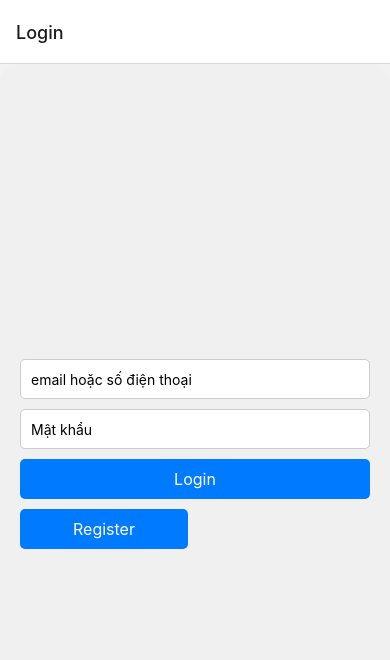
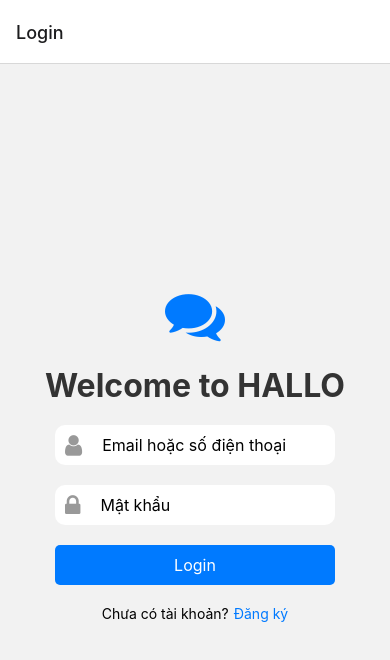
Before and after one commit to NhanTanDat/appchatmobile, a React Native app: screen /Login in a window 390 px wide. Shown: the top 660 px of the page. Built offline with nearby package versions, Linux system fonts and the light colour scheme.

Commit message:
login register

```diff
--- a/modules/Auth/Login.js
+++ b/modules/Auth/Login.js
@@ -4,7 +4,7 @@
 import { View, Text, TextInput, Button, StyleSheet, Alert, TouchableOpacity } from 'react-native';
 import { baseUrl, postRequest } from "../service";
 import AsyncStorage from '@react-native-async-storage/async-storage';
-
+import Icon from 'react-native-vector-icons/FontAwesome'; // Import thư viện icon
 export default function Login() {
   const navigation = useNavigation();
 
@@ -99,37 +99,73 @@
     checkUser();
   }
   return (
-    <View style={{ flex: 1, alignItems: 'center', justifyContent: 'center', paddingHorizontal: 20, backgroundColor: '#f0f0f0', borderRadius: 20 }}>
+//     <View style={{ flex: 1, alignItems: 'center', justifyContent: 'center', paddingHorizontal: 20, backgroundColor: '#f0f0f0', borderRadius: 20 }}>
+//   <TextInput
+//     style={{ width: '100%', height: 40, marginBottom: 10, paddingHorizontal: 10, backgroundColor: '#fff', borderRadius: 5, borderColor: '#ccc', borderWidth: 1 }}
+//     placeholder="email hoặc số điện thoại"
+//     value={username}
+//     onChangeText={setUsername}
+//   />
+//   <Text>{storedUsername}</Text>
+//   <TextInput
+//     style={{ width: '100%', height: 40, marginBottom: 10, paddingHorizontal: 10, backgroundColor: '#fff', borderRadius: 5, borderColor: '#ccc', borderWidth: 1 }}
+//     placeholder="Mật khẩu"
+//     secureTextEntry={true}
+//     value={password}
+//     onChangeText={setPassword}
+//   />
+//   {error && <Text style={{ marginVertical: 20, color: 'red', textAlign: 'center' }}>{error}</Text>}
+//   <TouchableOpacity
+//     style={{ width: '100%', height: 40, marginBottom: 10, borderRadius: 5, backgroundColor: '#007AFF', justifyContent: 'center', alignItems: 'center' }}
+//     onPress={fetchDataLogin}
+//   >
+//     <Text style={{ color: '#fff', fontSize: 16 }}>Login</Text>
+//   </TouchableOpacity>
+//   <View style={{ flexDirection: 'row', width: '100%', justifyContent: 'space-between' }}>
+//     <TouchableOpacity
+//       style={{ width: '48%', height: 40, borderRadius: 5, backgroundColor: '#007AFF', justifyContent: 'center', alignItems: 'center' }}
+//       onPress={handlePushRegister}
+//     >
+//       <Text style={{ color: '#fff', fontSize: 16 }}>Register</Text>
+//     </TouchableOpacity>
+
+//   </View>
+// </View>
+<View style={styles.container}>
+<Icon name="comments" size={60} color="#007AFF" style={styles.icon} /> {/* Thêm icon xin chào */}
+<Text style={styles.welcomeText}>Welcome to HALLO</Text>
+<View style={styles.inputContainer}>
+  <Icon name="user" size={24} color="#999" style={styles.inputIcon} /> {/* Thêm icon vào ô nhập */}
   <TextInput
-    style={{ width: '100%', height: 40, marginBottom: 10, paddingHorizontal: 10, backgroundColor: '#fff', borderRadius: 5, borderColor: '#ccc', borderWidth: 1 }}
-    placeholder="email hoặc số điện thoại"
+    style={styles.input}
+    placeholder="Email hoặc số điện thoại"
     value={username}
     onChangeText={setUsername}
   />
-  <Text>{storedUsername}</Text>
+</View>
+<View style={styles.inputContainer}>
+  <Icon name="lock" size={24} color="#999" style={styles.inputIcon} /> {/* Thêm icon vào ô nhập */}
   <TextInput
-    style={{ width: '100%', height: 40, marginBottom: 10, paddingHorizontal: 10, backgroundColor: '#fff', borderRadius: 5, borderColor: '#ccc', borderWidth: 1 }}
+    style={styles.input}
     placeholder="Mật khẩu"
     secureTextEntry={true}
     value={password}
     onChangeText={setPassword}
   />
-  {error && <Text style={{ marginVertical: 20, color: 'red', textAlign: 'center' }}>{error}</Text>}
-  <TouchableOpacity
-    style={{ width: '100%', height: 40, marginBottom: 10, borderRadius: 5, backgroundColor: '#007AFF', justifyContent: 'center', alignItems: 'center' }}
-    onPress={fetchDataLogin}
-  >
-    <Text style={{ color: '#fff', fontSize: 16 }}>Login</Text>
+</View>
+{error ? <Text style={styles.error}>{error}</Text> : null}
+<TouchableOpacity
+  style={styles.loginButton}
+  onPress={fetchDataLogin}
+>
+  <Text style={styles.loginButtonText}>Login</Text>
+</TouchableOpacity>
+<View style={styles.registerContainer}>
+  <Text style={styles.registerText}>Chưa có tài khoản?</Text>
+  <TouchableOpacity onPress={handlePushRegister}>
+    <Text style={[styles.registerText, { color: '#007AFF', marginLeft: 5 }]}>Đăng ký</Text>
   </TouchableOpacity>
-  <View style={{ flexDirection: 'row', width: '100%', justifyContent: 'space-between' }}>
-    <TouchableOpacity
-      style={{ width: '48%', height: 40, borderRadius: 5, backgroundColor: '#007AFF', justifyContent: 'center', alignItems: 'center' }}
-      onPress={handlePushRegister}
-    >
-      <Text style={{ color: '#fff', fontSize: 16 }}>Register</Text>
-    </TouchableOpacity>
-
-  </View>
+</View>
 </View>
 
 
@@ -144,12 +180,65 @@
     alignItems: 'center',
     padding: 20,
   },
-  input: {
-    width: '100%',
-    height: 40,
-    borderColor: 'gray',
-    borderWidth: 1,
+  icon: {
     marginBottom: 20,
+  },
+  welcomeText: {
+    fontSize: 32, // Increase font size
+    marginBottom: 20,
+    fontWeight: 'bold',
+    color: '#333', // Change text color
+  },
+  inputContainer: {
+    flexDirection: 'row',
+    alignItems: 'center',
+    backgroundColor: '#fff',
+    borderRadius: 10,
+    marginBottom: 20,
+    width: '80%', // Reduce width to 80% for better layout
     paddingHorizontal: 10,
   },
+  inputIcon: {
+    marginRight: 10,
+  },
+  input: {
+    flex: 1,
+    height: 40,
+    paddingHorizontal: 10,
+    fontSize: 16,
+  },
+  error: {
+    marginBottom: 20,
+    color: 'red',
+    textAlign: 'center',
+  },
+  loginButton: {
+    width: '80%',
+    height: 40,
+    marginBottom: 20,
+    borderRadius: 5,
+    backgroundColor: '#007AFF',
+    justifyContent: 'center',
+    alignItems: 'center',
+  },
+  loginButtonText: {
+    color: '#fff',
+    fontSize: 16,
+  },
+  registerContainer: {
+    flexDirection: 'row',
+    width: '80%',
+    justifyContent: 'center',
+  },
+  registerText: {
+    fontSize: 14,
+  },
+  // input: {
+  //   width: '100%',
+  //   height: 40,
+  //   borderColor: 'gray',
+  //   borderWidth: 1,
+  //   marginBottom: 20,
+  //   paddingHorizontal: 10,
+  // },
 });
--- a/modules/Auth/Register.js
+++ b/modules/Auth/Register.js
@@ -38,8 +38,57 @@
     }
 
     return (
+        // <View style={styles.container}>
+        //     <Text style={styles.title}>User Registration</Text>
+        //     <View style={styles.inputContainer}>
+        //         <Icon name="user" size={20} color="#007bff" style={styles.inputIcon} />
+        //         <TextInput
+        //             style={styles.input}
+        //             placeholder="Name"
+        //             value={name}
+        //             onChangeText={setName}
+        //         />
+        //     </View>
+        //     <View style={styles.inputContainer}>
+        //         <Icon name="phone" size={20} color="#007bff" style={styles.inputIcon} />
+        //         <TextInput
+        //             style={styles.input}
+        //             placeholder="Phone Number"
+        //             value={phone}
+        //             onChangeText={setPhone}
+        //         />
+        //     </View>
+        //     <View style={styles.inputContainer}>
+        //         <Icon name="user" size={20} color="#007bff" style={styles.inputIcon} />
+        //         <TextInput
+        //             style={styles.input}
+        //             placeholder="Username"
+        //             value={username}
+        //             onChangeText={setUsername}
+        //         />
+        //     </View>
+        //     <View style={styles.inputContainer}>
+        //         <Icon name="lock" size={20} color="#007bff" style={styles.inputIcon} />
+        //         <TextInput
+        //             style={styles.input}
+        //             placeholder="Password"
+        //             secureTextEntry={true}
+        //             value={password}
+        //             onChangeText={setPassword}
+        //         />
+        //     </View>
+        //     {error && <Text style={styles.error}>{error}</Text>}
+        //     <TouchableOpacity
+        //         style={styles.button}
+        //         onPress={handleRegister}
+        //     >
+        //         <Text style={styles.buttonText}>Register</Text>
+        //     </TouchableOpacity>
+        // </View>
         <View style={styles.container}>
-            <Text style={styles.title}>User Registration</Text>
+            <Icon name="user-plus" size={50} color="#007bff" style={styles.icon} />
+            <Text style={styles.title}>Welcome to HALLO</Text>
+            <Text style={styles.subtitle}>User Registration</Text>
             <View style={styles.inputContainer}>
                 <Icon name="user" size={20} color="#007bff" style={styles.inputIcon} />
                 <TextInput
@@ -89,6 +138,54 @@
 };
 
 const styles = StyleSheet.create({
+    // container: {
+    //     flex: 1,
+    //     justifyContent: 'center',
+    //     alignItems: 'center',
+    //     paddingHorizontal: 20,
+    //     backgroundColor: '#f0f8ff', // Light blue background
+    // },
+    // title: {
+    //     fontSize: 24,
+    //     marginBottom: 20,
+    //     color: '#007bff', // Blue text color
+    // },
+    // inputContainer: {
+    //     flexDirection: 'row',
+    //     alignItems: 'center',
+    //     width: '100%',
+    //     marginBottom: 20,
+    //     borderWidth: 1,
+    //     borderColor: '#007bff', // Blue border color
+    //     borderRadius: 5,
+    //     paddingHorizontal: 10,
+    // },
+    // inputIcon: {
+    //     marginRight: 10,
+    // },
+    // input: {
+    //     flex: 1,
+    //     height: 40,
+    //     color: '#007bff', // Blue input text color
+    // },
+    // button: {
+    //     backgroundColor: '#007bff', // Blue button background color
+    //     width: '100%',
+    //     height: 40,
+    //     justifyContent: 'center',
+    //     alignItems: 'center',
+    //     borderRadius: 5,
+    //     marginTop: 10,
+    // },
+    // buttonText: {
+    //     color: '#fff', // White button text color
+    //     fontSize: 18,
+    //     fontWeight: 'bold',
+    // },
+    // error: {
+    //     color: 'red',
+    //     marginTop: 10,
+    // },
     container: {
         flex: 1,
         justifyContent: 'center',
@@ -97,9 +194,17 @@
         backgroundColor: '#f0f8ff', // Light blue background
     },
     title: {
-        fontSize: 24,
+        fontSize: 28,
+        marginBottom: 5,
+        color: '#000000', // Black text color
+    },
+    subtitle: {
+        fontSize: 20,
         marginBottom: 20,
-        color: '#007bff', // Blue text color
+        color: '#000000', // Black text color
+    },
+    icon: {
+        marginBottom: 20,
     },
     inputContainer: {
         flexDirection: 'row',
@@ -116,8 +221,7 @@
     },
     input: {
         flex: 1,
-        height: 40,
-        color: '#007bff', // Blue input text color
+        height: 40,color: '#000000', // Black input text color
     },
     button: {
         backgroundColor: '#007bff', // Blue button background color
@@ -133,10 +237,6 @@
         fontSize: 18,
         fontWeight: 'bold',
     },
-    error: {
-        color: 'red',
-        marginTop: 10,
-    },
 });
 
 export default Register;
--- a/modules/Chat/Message.js
+++ b/modules/Chat/Message.js
@@ -8,63 +8,38 @@
 
 const Message = () => {
 
-  const [username, setUsername] = useState('');
+  const [userName, setUsername] = useState('');
 
   const [messages, setMessages] = useState([]);
   const [inputMessage, setInputMessage] = useState('');
 
-
   useEffect(() => {
-    retrieveUsername();
-  }, []);
-  const retrieveUsername = async () => {
-    try {
-      const storedUsername = await AsyncStorage.getItem('username');
-      if (storedUsername !== null) {
-        setUsername(storedUsername);
+    const fetchUserName = async () => {
+      try {
+        const userName = await AsyncStorage.getItem('User');
+        setUsername(userName);
+      } catch (error) {
+        console.error('Error retrieving user name from AsyncStorage:', error);
       }
-    } catch (error) {
-      console.log('Error retrieving username:', error);
-    }
-  };
-
-
-  const handleSendMessage = () => {
-    if (inputMessage.trim() === '') {
-      return;
-    }
-
-    const newMessage = {
-      id: messages.length + 1,
-      text: inputMessage,
-      sender: 'me', // You can set the sender dynamically here
     };
 
-    setMessages([...messages, newMessage]);
-    setInputMessage('');
-  };
+    fetchUserName();
+  }, []);
+
 
   return (
     <View style={styles.container}>
+      <View>
 
-      <Text>Hallo{username}</Text>
+      <Text style={{fontWeight:"bold", fontSize:30}}>Xin Chào: {userName}</Text>
+      <View>
+        <Text style={{fontWeight:"bold", fontSize:24, fontFamily:"Roboto"}} >Các đoạn chat của bạn</Text>
+      </View>
+      </View>
 
 
-      <View style={{ flex: 1, padding: 10 }}>
-        <ScrollView>
-        <View style={{ flex: 0.3 }}>
-        {messages.map(message => (
-          <View key={message.id} style={{ alignSelf: message.sender === 'me' ? 'flex-end' : 'flex-start', backgroundColor: message.sender === 'me' ? '#DCF8C6' : '#E5E5EA', padding: 10, marginVertical: 5, borderRadius: 8 }}>
-            <Text>{message.text}</Text>
-          </View>
-        ))}
-      </View>
-        </ScrollView>
 
-     <View>
-   <Text>Hallo</Text>
-     </View>
-    </View>
+
     </View>
   );
 };
--- a/modules/Home/ProfileScreen.js
+++ b/modules/Home/ProfileScreen.js
@@ -12,7 +12,10 @@
     const [user, setUser] = useState(null);  const [userData, setUserData] = useState(null);
     const [friendRequest, setfriendRequest] = useState([{},{}]);
     const [isModalVisible, setModalVisible] = useState(false);
-    const [background,setBackground] = useState(false);
+    const [background,setBackground] = useState("");
+
+    const[avatar,setAvatar]=useState("")
+
     const token = localStorage.getItem('token');
 
 
@@ -32,7 +35,8 @@
     );
 
     if (!response.error) {
-      setBackground(response.avatar)
+      setAvatar(response.avatar)
+      setBackground(response.background)
         setUserData(response)
 
         await AsyncStorage.setItem('_id',response._id);
@@ -41,6 +45,7 @@
 
         console.log('====================================');
       console.log(response)
+      console.log(background)
 
 
 
@@ -83,7 +88,7 @@
   <View style={{ width: "100%", flexDirection: "row", marginLeft: "5%" }}>
     <View style={{ width: "45%" }}> {/* Đã thay đổi margin thành 45% */}
       <Image
-        source={{ uri: background }} // Đường dẫn đến ảnh hoặc đối tượng hình ảnh
+        source={{ uri: avatar }} // Đường dẫn đến ảnh hoặc đối tượng hình ảnh
         style={styles.avatar} // Kiểu của ảnh
       />
     </View>
@@ -92,7 +97,8 @@
     </View>
   </View>
   <View style={{ marginTop: "1%", backgroundColor: "white", alignItems: "flex-start", justifyContent: "center", width: "100%" }}>
-    <Text>{userData.avatar}</Text>
+
+
       <Text style={styles.info}><Text style={{fontWeight:"bold"}}>Thông Tin Cá Nhân</Text> </Text> {/* Đã sử dụng % cho fontSize */}
       <Text style={styles.space}>{'\u00A0'}</Text> {/* Thẻ khoảng trắng */}
       <Text style={styles.info}><Text style={{ fontWeight: 'bold' }}>Ngày sinh:</Text> 20 tháng 02, 2002</Text>
```
Also changed, not shown: modules/Chat/pngtree-cartoon-color-simple-male-avatar-png-image_1934459.jpg (deleted).
